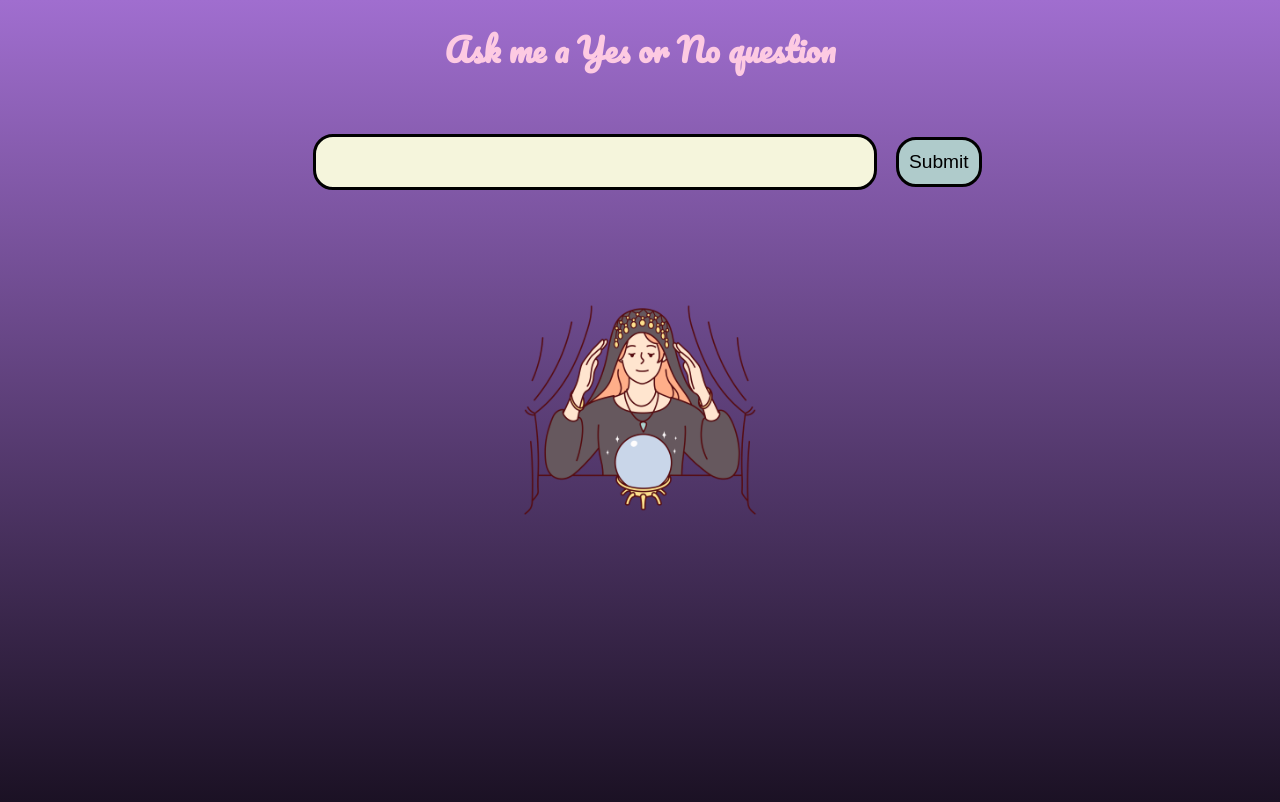
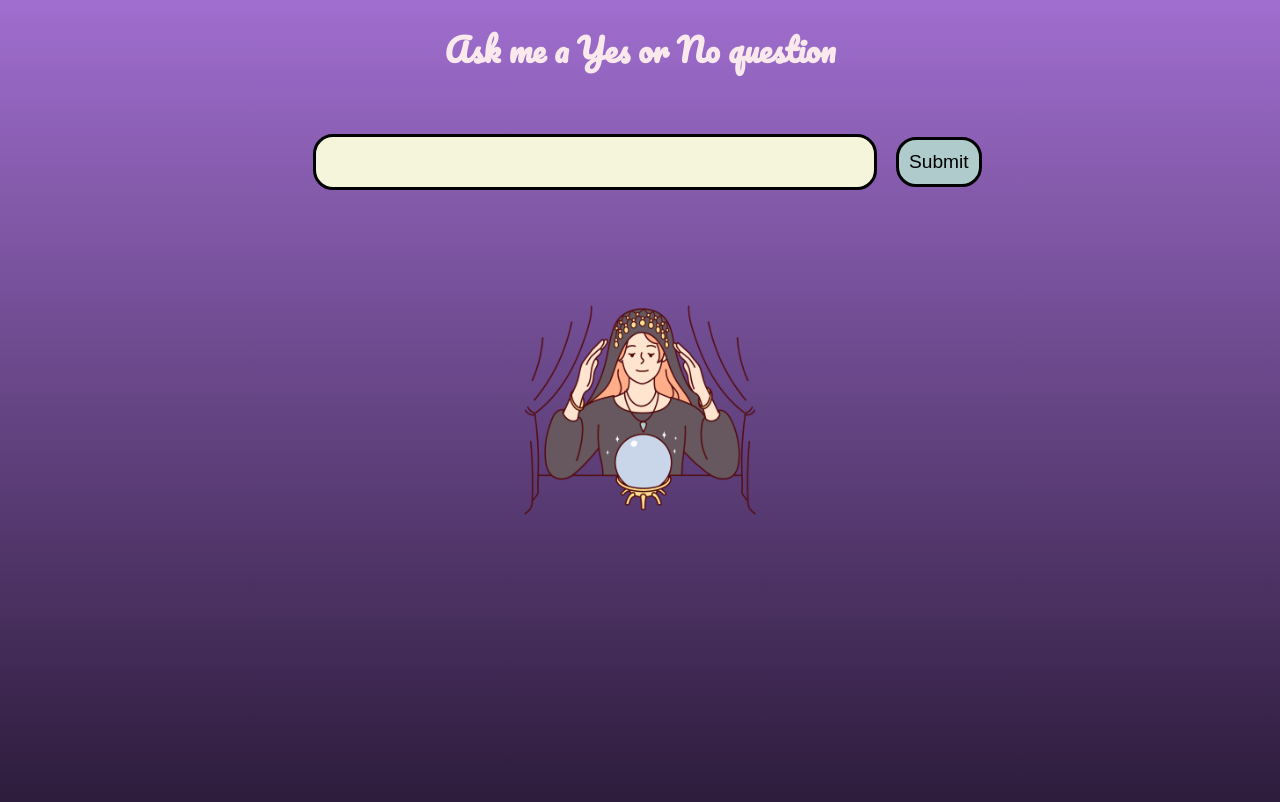
Before and after one commit to DigitalLancer/fortune-teller, a plain HTML site: page index.html in a window 1280 px wide. Drawn offline with Linux system fonts and the light colour scheme; a web font is replaced by a local one.

Commit message:
Update style.css
color update

```diff
--- a/style.css
+++ b/style.css
@@ -11,11 +11,11 @@
 h1{
     font-family: pacifico;
     text-align: center;
-    color: rgb(253, 202, 226);
+    color: rgb(249, 233, 236);
 }
 body{
     margin: 0;
-    background: linear-gradient(to bottom, rgb(160, 110, 207),rgb(24, 15, 32)) ;
+    background: linear-gradient(to bottom, rgb(160, 110, 207),rgb(42, 26, 56)) ;
     height: 100vh;
 }
 .textField{
```
